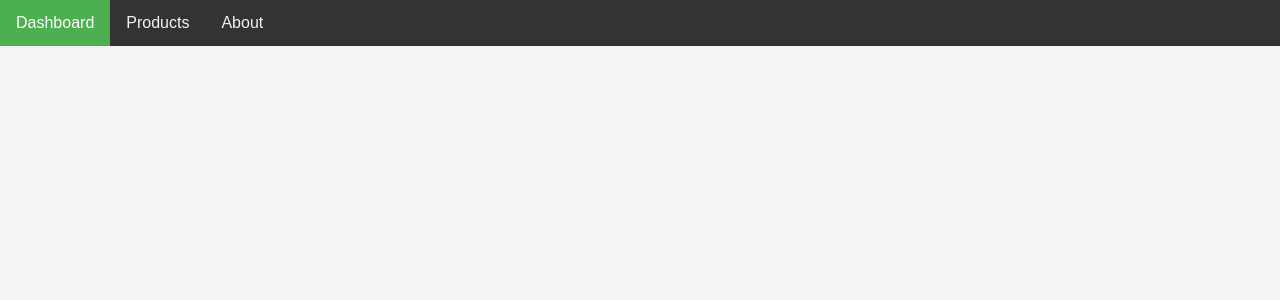
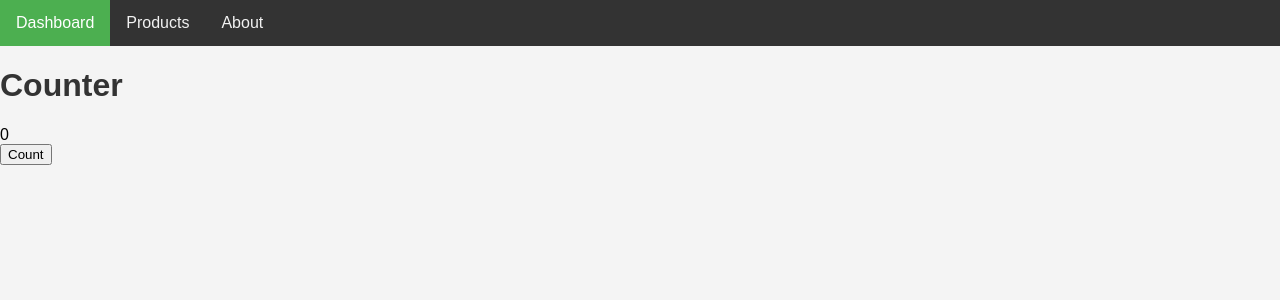
Before and after one commit to shopsimplify/invmanagerfront, a React (Vite) app: page / in a window 1280 px wide. Shown: the top 300 px of the page. Built offline with nearby package versions, Linux system fonts and the light colour scheme.

Commit message:
update on dashboard

```diff
--- a/src/dashboard.jsx
+++ b/src/dashboard.jsx
@@ -1,14 +1,18 @@
-
-
-
-
-
-
+import { useState } from "react";
 
 function DashBoard() {
+    let [counter,setCounter] = useState(0);
+
+    const addValue = ()=>{
+        counter = counter+1;
+        setCounter(counter);
+    }
+
     return (
         <>
-
+              <h1>Counter</h1>
+              <label htmlFor="">{counter}</label><br/>
+              <button onClick={addValue} type="button">Count</button>
         </>
 
     )
--- a/src/main.jsx
+++ b/src/main.jsx
@@ -2,7 +2,6 @@ import React from 'react'
 import ReactDOM from 'react-dom/client'
 import DashBoard from './dashboard.jsx'
 import NavBar from './navbar.jsx'
-import Products from './products.jsx'
 
 
 ReactDOM.createRoot(document.getElementById('root')).render(
--- a/src/navbar.jsx
+++ b/src/navbar.jsx
@@ -3,8 +3,8 @@
 function NavBar() {
     return (
         <>
-            <div class="navbar">
-                <a class="active" href="#dashboard">Dashboard</a>
+            <div className="navbar">
+                <a className="active" href="#dashboard">Dashboard</a>
                 <a href="#products">Products</a>
                 <a href="#about">About</a>
             </div>
--- a/src/products.jsx
+++ b/src/products.jsx
@@ -3,7 +3,7 @@ function Products() {
     return (
         <div class="dashboard">
 
-            <div class="sidebar">
+            <div className="sidebar">
                 <h2>Categories</h2>
                 <ul>
                     <li>Electronics</li>
```
